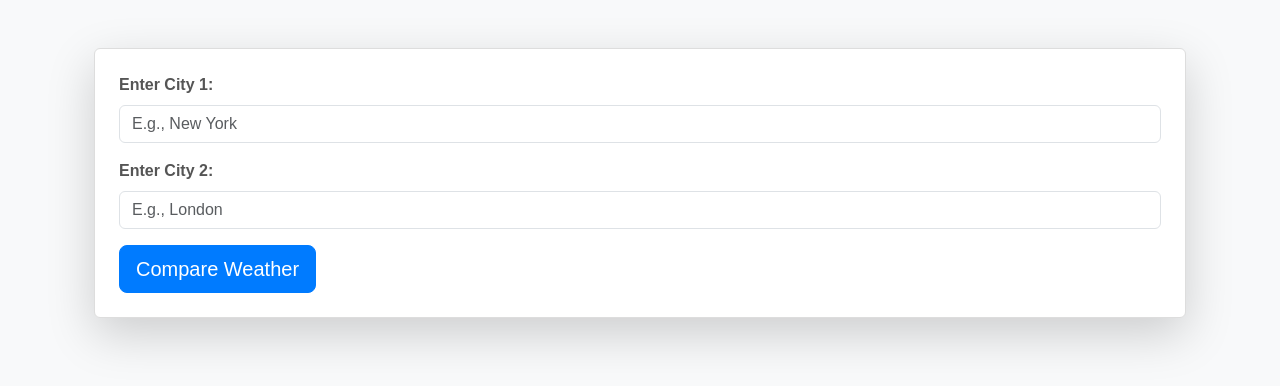
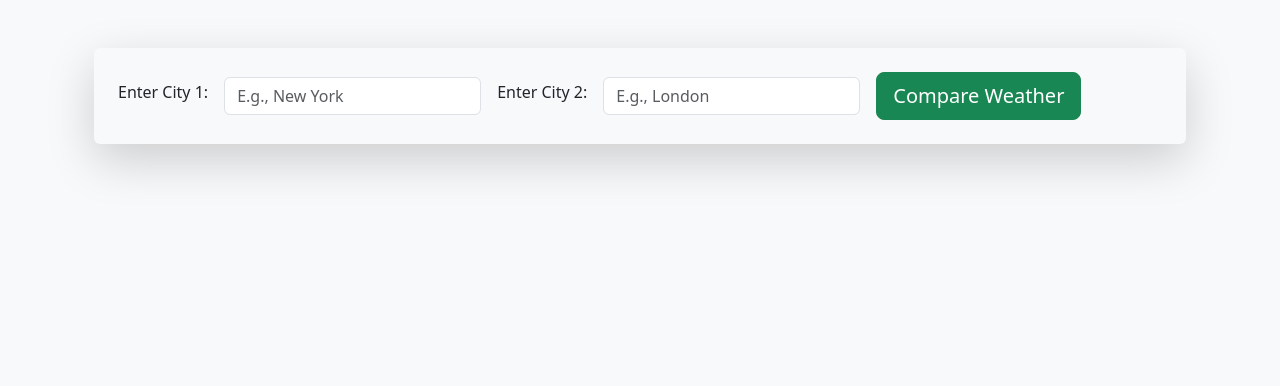
Before and after one commit to qobiljons/weather-app, a Django app: page / in a window 1280 px wide. Shown: the top 386 px of the page. Run offline with Django 5.2, Linux system fonts and the light colour scheme.

Commit message:
Prepare for hosting

```diff
--- a/weather_app/static/style.css
+++ b/weather_app/static/style.css
@@ -1,52 +1,52 @@
 body {
-    background-color: #f0f2f5;
-    color: #333;
-    font-family: 'Arial', sans-serif;
-}
-
-form {
-    background-color: #ffffff;
-    border: 1px solid #ddd;
-    border-radius: 10px;
-}
-
-.form-label {
-    font-weight: bold;
-    color: #555;
-}
-
-.btn-primary {
-    background-color: #007bff;
-    border-color: #007bff;
-}
-
-.city-container {
-    background-color: #ffffff;
-    border: 1px solid #ddd;
-    border-radius: 10px;
-    padding: 20px;
-    box-shadow: 0 4px 8px rgba(0, 0, 0, 0.1);
-    width: 100%;
-}
-
-.card {
-    border: none;
-    border-radius: 10px;
-    box-shadow: 0 4px 8px rgba(0, 0, 0, 0.1);
     background-color: #f8f9fa;
 }
 
-.card-title {
-    font-size: 1.5rem;
-    font-weight: bold;
+.weather-card, .forecast-card {
+    border-radius: 10px;
+    background: linear-gradient(145deg, #ffffff, #e6e6e6);
+    box-shadow: 10px 10px 20px #bebebe, -10px -10px 20px #ffffff;
 }
 
-.card-text {
-    font-size: 1rem;
-    color: #555;
-}
-
-.card img {
+.weather-icon, .forecast-icon {
     width: 50px;
     height: 50px;
 }
+
+h2.card-title, h4.card-title {
+    font-size: 1.5rem;
+    color: #343a40;
+}
+
+p.card-text {
+    font-size: 1rem;
+    color: #495057;
+}
+
+
+.weather-icon-container {
+    width: 60px;
+    height: 60px;
+}
+
+.weather-icon {
+    width: 100%;
+    height: 100%;
+}
+
+.city-name {
+    font-size: 1.8rem;
+    color: #343a40;
+    margin-bottom: 0.5rem;
+}
+
+.temperature, .description {
+    font-size: 1.2rem;
+    color: #495057;
+    margin: 0.5rem 0;
+}
+
+.text-muted {
+    font-size: 1rem;
+    color: #6c757d;
+}
--- a/weather_app/templates/weather_app/index.html
+++ b/weather_app/templates/weather_app/index.html
@@ -15,20 +15,28 @@
     <div class="container">
         <form method="post" class="p-4 rounded shadow-lg">
             {% csrf_token %}
-            <div class="mb-3">
-                <label for="city1" class="form-label">Enter City 1:</label>
-                <input type="text" class="form-control" id="city1" name="city1" placeholder="E.g., New York">
+            <div class="row g-3 align-items-center">
+                <div class="col-auto">
+                    <label for="city1" class="form-label">Enter City 1:</label>
+                </div>
+                <div class="col-auto">
+                    <input type="text" class="form-control" id="city1" name="city1" placeholder="E.g., New York">
+                </div>
+                <div class="col-auto">
+                    <label for="city2" class="form-label">Enter City 2:</label>
+                </div>
+                <div class="col-auto">
+                    <input type="text" class="form-control" id="city2" name="city2" placeholder="E.g., London">
+                </div>
+                <div class="col-auto">
+                    <button type="submit" class="btn btn-success btn-lg">Compare Weather</button>
+                </div>
             </div>
-            <div class="mb-3">
-                <label for="city2" class="form-label">Enter City 2:</label>
-                <input type="text" class="form-control" id="city2" name="city2" placeholder="E.g., London">
-            </div>
-            <button type="submit" class="btn btn-primary btn-lg btn-block">Compare Weather</button>
         </form>
 
-        <div class="comparison-container mt-5 row justify-content-center">
+        <div class="comparison-container mt-5 row justify-content-center mb-5">
             {% if weather_data1 %}
-                <div class="col-md-6 d-flex justify-content-center">
+                <div class="col-12 d-flex justify-content-center">
                     <div class="city-container text-center">
                         {% include 'weather_app/weather_data.html' with weather_data=weather_data1 daily_forecasts=daily_forecast1 %}
                     </div>
@@ -36,7 +44,7 @@
             {% endif %}
 
             {% if weather_data2 %}
-                <div class="col-md-6 d-flex justify-content-center">
+                <div class="col-12 d-flex justify-content-center">
                     <div class="city-container text-center">
                         {% include 'weather_app/weather_data.html' with weather_data=weather_data2 daily_forecasts=daily_forecast2 %}
                     </div>
--- a/weather_app/views.py
+++ b/weather_app/views.py
@@ -72,7 +72,6 @@ def fetch_weather_data(city, api_key, current_weather_url, forecast_url):
                     "icon": daily_data["weather"][0]["icon"],
                 })
 
-            print(daily_forecasts)
             return weather_data, daily_forecasts
 
         else:
```
Also changed, not shown: weather_app/templates/weather_app/weather_data.html (+9 -10 lines).
